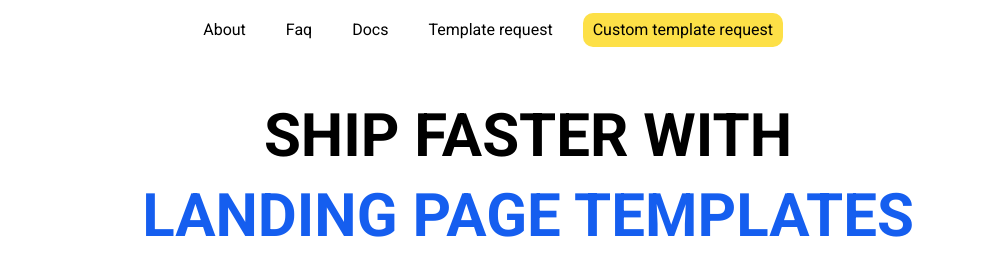
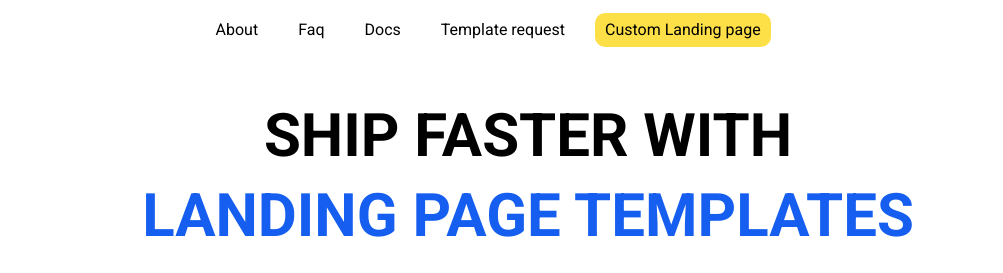
Before and after one commit to PaulleDemon/landing-pages-browsable, a website: page src/index.html in a window 1280 px wide. Shown: the top 273 px of the page, 112-1115 px from the left. Drawn offline with nearby package versions, Linux system fonts and the light colour scheme; a script that the page names is missing.

Commit message:
Change link text from 'Custom template request' to 'Custom Landing page'

```diff
--- a/src/index.html
+++ b/src/index.html
@@ -87,7 +87,7 @@
                     Template request
                 </button>
                  <a class="header-links tw-bg-yellow-300 tw-p-1" href="https://tally.so/r/jaJjA1">
-                    Custom template request
+                   Custom Landing page
                  </a>
                 <!-- <a class="header-links tw-bg-yellow-300 tw-p-1" href="https://font-tester.foxcraft.tech">
                     Font Tester tool
```
